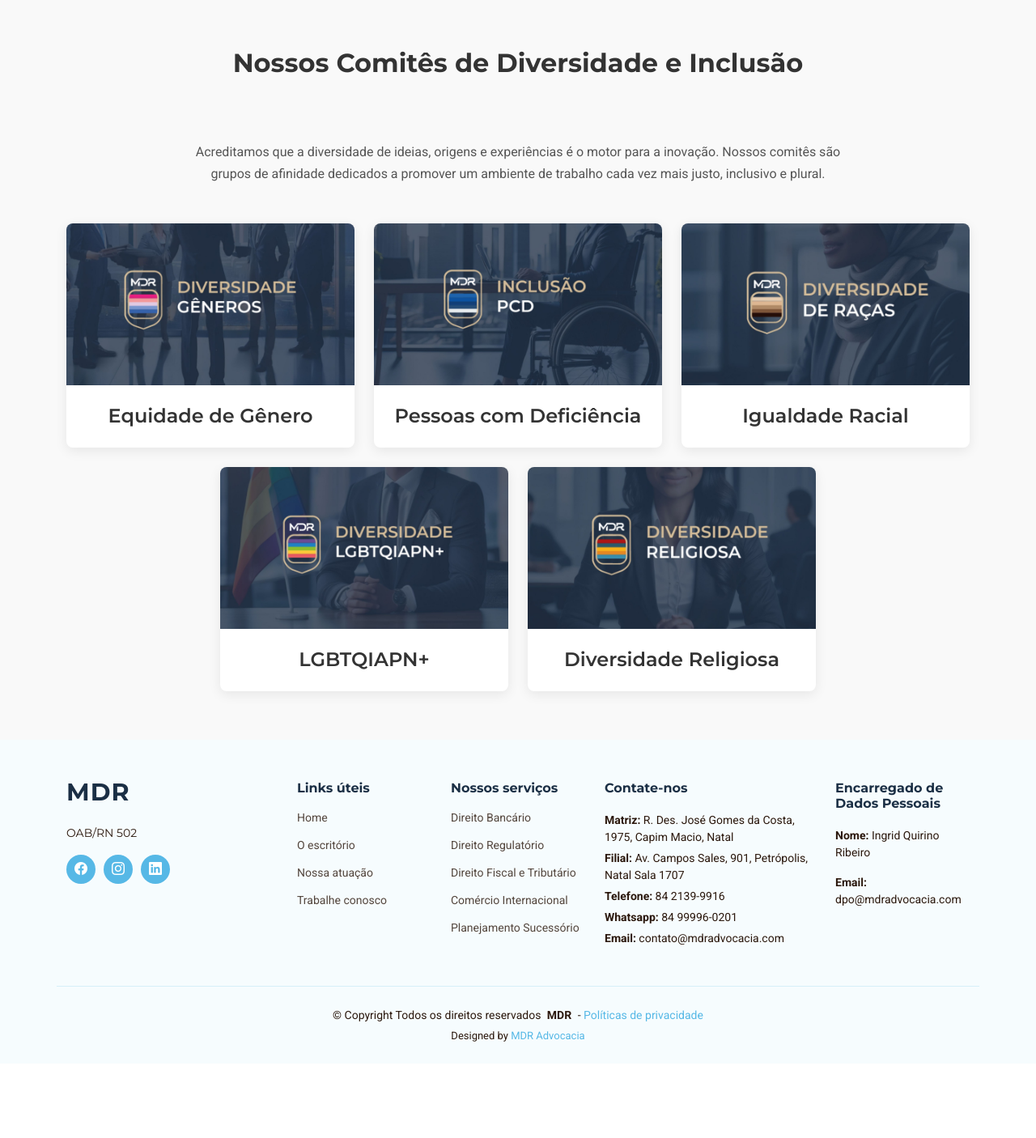
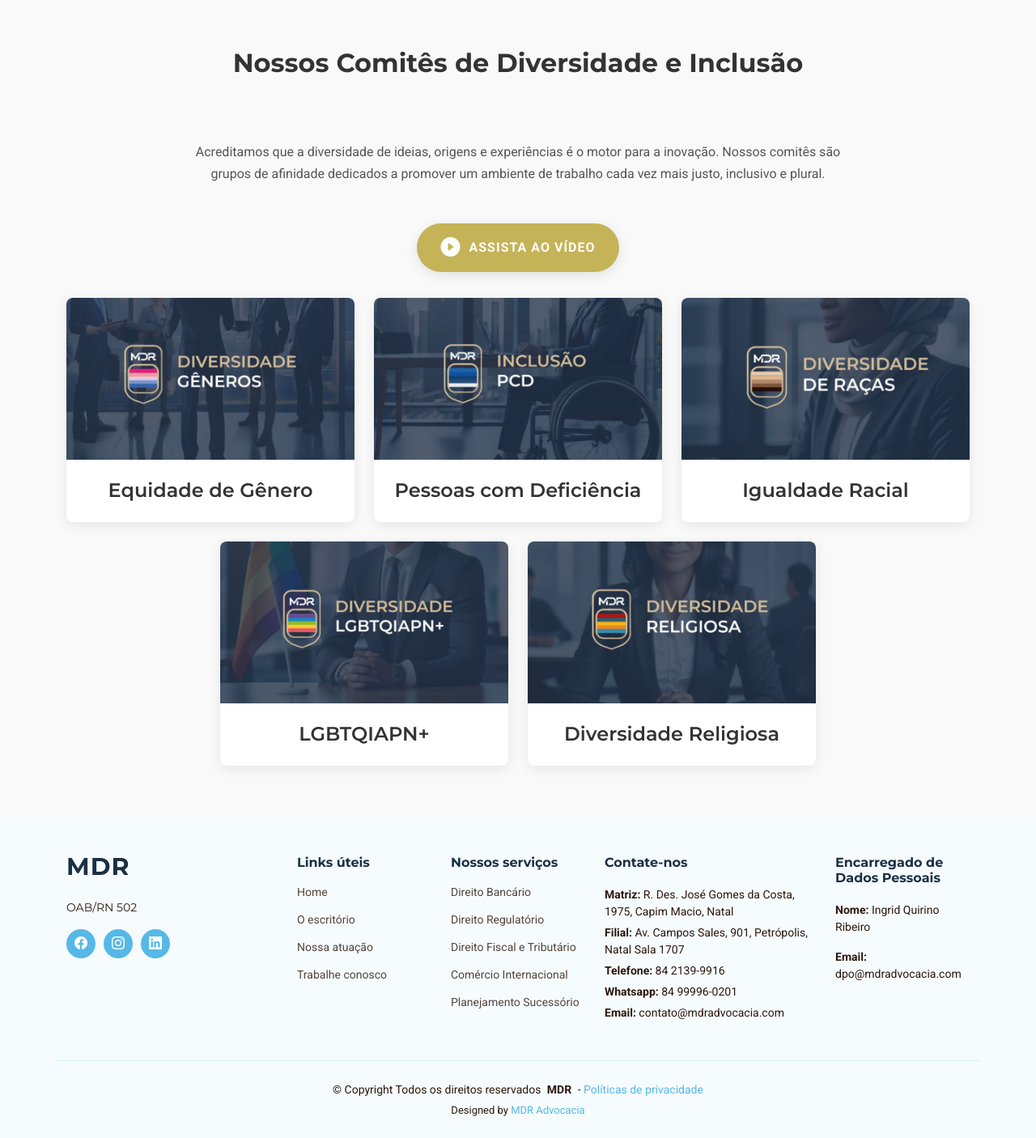
Before and after one commit to MDR-Advocacia/MDR-site, a PHP site: page /diversidade.php in a window 1280 px wide. Shown: the part 305-1711 px from the top of the page at 81% size. Before the commit the page ends 1592 px from the top, so only its background shows below. Run offline with PHP 8.4, Linux system fonts and the light colour scheme; some libraries are stand-ins or nearby versions.

Commit message:
Atualizações gerais

```diff
--- a/diversidade.php
+++ b/diversidade.php
@@ -1,89 +1,38 @@
 <?php include 'header.php'; ?>
 
 <style>
-/* ====== INÍCIO DOS AJUSTES DE CONSISTÊNCIA DE FONTE ====== */
-#diversidade .section-title {
-    font-family: 'Montserrat', sans-serif;
-    font-weight: 700;
-    color: #333; /* Cor padrão para títulos de seção */
+  .diversity-intro-image { text-align: center; margin: 2rem 0 4rem 0; }
+  .diversity-intro-image img { max-width: 450px; width: 100%; }
+  .pillar { display: flex; flex-direction: column; align-items: center; text-align: center; height: 100%; padding-bottom: 1.5rem; }
+  .pillar p { flex-grow: 1; }
+  .pillar-image { width: 100%; max-width: 250px; height: auto; border-radius: 8px; margin-top: 1.5rem; }
+  .pillar i { font-size: 3rem; color: #c5b358; margin-bottom: 1rem; width: 80px; height: 80px; display: flex; align-items: center; justify-content: center; }
+  .diversity-pillars { display: grid; grid-template-columns: repeat(auto-fit, minmax(280px, 1fr)); gap: 2rem; text-align: center; }
+  .subsection-title { text-align: center; color: #333; margin-top: 4rem; margin-bottom: 2rem; font-weight: 600; }
+  .committee-members { display: grid; grid-template-columns: repeat(auto-fit, minmax(250px, 1fr)); gap: 1.5rem; justify-content: center; }
+  .member-card { background: #fff; border: 1px solid #eee; border-radius: 8px; text-align: center; padding: 1.5rem; transition: transform 0.3s ease, box-shadow 0.3s ease; }
+  .member-card:hover { transform: translateY(-5px); box-shadow: 0 4px 15px rgba(0,0,0,0.08); }
+  .member-card img { width: 120px; height: 120px; border-radius: 50%; object-fit: cover; margin-bottom: 1rem; border: 3px solid #c5b358; }
+  .watch-video-container {text-align: center;margin: 2rem 0;}
+  .btn-brand:hover {color: #ffffff;transform: translateY(-3px);box-shadow: 0 6px 20px rgba(197, 179, 88, 0.4); /* Sombra dourada no hover */}
+  .btn-brand i {font-size: 1.5rem;margin-right: 10px;}
+  .btn-brand {
+      background-color: #c5b358; /* Cor dourada principal */
+      color: #ffffff;
+      padding: 12px 30px;
+      border-radius: 50px; /* Formato de pílula */
+      font-weight: 600;
+      font-size: 1rem;
+      text-transform: uppercase;
+      letter-spacing: 1px;
+      display: inline-flex; /* Para alinhar o ícone e o texto */
+      align-items: center;
+      text-decoration: none;
+      box-shadow: 0 4px 15px rgba(0, 0, 0, 0.1);
+      transition: all 0.3s ease;
   }
 
-#diversidade .section-subtitle {
-    font-family: 'Roboto', sans-serif;
-    color: #555; /* Cor padrão para subtítulos/parágrafos */
-    line-height: 1.7;
-}
-/* ========================================================== */
 
-/* Reutilizando e adaptando estilos do modal da equipe */
-.modal-backdrop.show { opacity: 0.7; }
-.modal-content { border-radius: 8px; border: none; box-shadow: 0 5px 25px rgba(0,0,0,0.2); }
-.modal-body { padding: 2rem; }
-.modal-header { border-bottom: none; padding: 1rem 1rem 0 0; }
-.btn-close { background-size: 0.8rem; opacity: 0.8; }
-
-/* Títulos e textos dentro do modal de diversidade */
-.modal-committee-title {
-    font-family: 'Montserrat', sans-serif;
-    font-weight: 700;
-    color: #c5b358; /* Título em dourado */
-    font-size: 2.2rem;
-    margin-bottom: 1.5rem;
-    text-align: center;
-}
-.modal-committee-subtitle {
-    font-family: 'Montserrat', sans-serif;
-    font-weight: 600;
-    color: #333;
-    margin-top: 1.5rem;
-    margin-bottom: 0.5rem;
-}
-.modal-committee-text, .modal-committee-list li {
-    font-family: 'Roboto', sans-serif;
-    color: #555;
-    line-height: 1.7;
-    margin-bottom: 1rem; /* Espaçamento entre parágrafos e itens de lista */
-}
-.modal-committee-list {
-    list-style: none;
-    padding-left: 0;
-}
-.modal-committee-list li::before {
-    content: "✔";
-    color: #c5b358;
-    margin-right: 10px;
-    font-weight: bold;
-}
-
-/* Estilo para os novos cards dos comitês */
-.committee-card {
-    background: #fff;
-    border-radius: 8px;
-    box-shadow: 0 4px 15px rgba(0,0,0,0.08);
-    overflow: hidden;
-    text-align: center;
-    transition: all 0.3s ease;
-    height: 100%;
-    cursor: pointer;
-}
-.committee-card:hover {
-    transform: translateY(-8px);
-    box-shadow: 0 8px 25px rgba(0,0,0,0.12);
-}
-.committee-card .card-img-top {
-    width: 100%;
-    height: 200px;
-    object-fit: cover;
-}
-.committee-card .card-body {
-    padding: 1.5rem;
-}
-.committee-card .card-title {
-    font-family: 'Montserrat', sans-serif;
-    font-weight: 600;
-    color: #333;
-    margin: 0;
-}
 </style>
 
 <div class="page-title dark-background" data-aos="fade" style="background-image: url(assets/img/diversidade/back-diversity.jpg);">
@@ -105,6 +54,10 @@
       <p class="section-subtitle" style="max-width: 800px; margin: 0 auto 3rem auto;">
         Acreditamos que a diversidade de ideias, origens e experiências é o motor para a inovação. Nossos comitês são grupos de afinidade dedicados a promover um ambiente de trabalho cada vez mais justo, inclusivo e plural.
       </p>
+
+      <div class="watch-video-container">
+        <a href="https://youtu.be/hqCj1MFdeBA" class="glightbox btn-brand"><i class="bi bi-play-circle-fill"></i><span>Assista ao vídeo</span></a>
+      </div>
     </div>
 
     <div class="row gy-4 justify-content-center" data-aos="fade-up" data-aos-delay="100">
@@ -157,7 +110,7 @@
   </div>
 </section>
 
-<div class="modal fade" id="modalGenero" tabindex="-1" aria-labelledby="modalGeneroLabel" aria-hidden="true">
+<div class="modal fade" id="modalGenero" tabindex="-1" aria-labelledby="modalGeneroLabel" aria-hidden="true" style="background-image: url(assets/img/diversidade/comite-generos.jpg);">
   <div class="modal-dialog modal-dialog-centered modal-lg">
     <div class="modal-content">
       <div class="modal-header"><button type="button" class="btn-close" data-bs-dismiss="modal" aria-label="Close"></button></div>
@@ -171,7 +124,7 @@
   </div>
 </div>
 
-<div class="modal fade" id="modalPCD" tabindex="-1" aria-labelledby="modalPCDLabel" aria-hidden="true">
+<div class="modal fade" id="modalPCD" tabindex="-1" aria-labelledby="modalPCDLabel" aria-hidden="true" style="background-image: url(assets/img/diversidade/comite-pcd.jpg);">
   <div class="modal-dialog modal-dialog-centered modal-lg">
     <div class="modal-content">
       <div class="modal-header"><button type="button" class="btn-close" data-bs-dismiss="modal" aria-label="Close"></button></div>
@@ -185,7 +138,7 @@
   </div>
 </div>
 
-<div class="modal fade" id="modalRaca" tabindex="-1" aria-labelledby="modalRacaLabel" aria-hidden="true">
+<div class="modal fade" id="modalRaca" tabindex="-1" aria-labelledby="modalRacaLabel" aria-hidden="true" style="background-image: url(assets/img/diversidade/comite-racial.jpg);">
   <div class="modal-dialog modal-dialog-centered modal-lg">
     <div class="modal-content">
       <div class="modal-header"><button type="button" class="btn-close" data-bs-dismiss="modal" aria-label="Close"></button></div>
@@ -199,7 +152,7 @@
   </div>
 </div>
 
-<div class="modal fade" id="modalLGBT" tabindex="-1" aria-labelledby="modalLGBTLabel" aria-hidden="true">
+<div class="modal fade" id="modalLGBT" tabindex="-1" aria-labelledby="modalLGBTLabel" aria-hidden="true" style="background-image: url(assets/img/diversidade/comite-lgbt.jpg);">
   <div class="modal-dialog modal-dialog-centered modal-lg">
     <div class="modal-content">
       <div class="modal-header"><button type="button" class="btn-close" data-bs-dismiss="modal" aria-label="Close"></button></div>
@@ -212,7 +165,7 @@
   </div>
 </div>
 
-<div class="modal fade" id="modalReligiosa" tabindex="-1" aria-labelledby="modalReligiosaLabel" aria-hidden="true">
+<div class="modal fade" id="modalReligiosa" tabindex="-1" aria-labelledby="modalReligiosaLabel" aria-hidden="true" style="background-image: url(assets/img/diversidade/comite-religiao.jpg);">
   <div class="modal-dialog modal-dialog-centered modal-lg">
     <div class="modal-content">
       <div class="modal-header"><button type="button" class="btn-close" data-bs-dismiss="modal" aria-label="Close"></button></div>
--- a/form.php
+++ b/form.php
@@ -2,7 +2,7 @@
 
 <main class="main">
 
-    <div class="page-title dark-background" data-aos="fade" style="background-image: url(assets/img/services-page-title-bg.jpg);">
+    <div class="page-title dark-background" data-aos="fade" >
       <div class="container">
         <h1>Trabalhe conosco</h1>
         <nav class="breadcrumbs">
--- a/services.php
+++ b/services.php
@@ -1,6 +1,6 @@
 <?php include 'header.php'; ?>
 
-    <div class="page-title dark-background" data-aos="fade" style="background-image: url(assets/img/services-page-title-bg3.jpg);">
+    <div class="page-title dark-background" data-aos="fade" style="background-image: url(assets/img/services-page-title-bg4.jpg);">
       <div class="container">
         <h1>Nossa atuação</h1>
         <nav class="breadcrumbs">
```
Also changed, not shown: assets/css/main.css (+86 -0 lines), assets/img/diversidade/21.png (deleted), assets/img/diversidade/22-transparente.png (deleted), assets/img/diversidade/22.png (deleted), assets/img/diversidade/23.png (deleted), assets/img/diversidade/24.png (deleted), assets/img/diversidade/25.png (deleted), assets/img/diversidade/back-diversity.jpg (deleted), assets/img/diversidade/back-diversity2.jpg (added), assets/img/selos/2021_gptw_logo_primary_red.png (added), assets/img/services-page-title-bg3.jpg (deleted), assets/img/services-page-title-bg4.jpg (added). Lines whose indentation alone changed are shown as unchanged.
